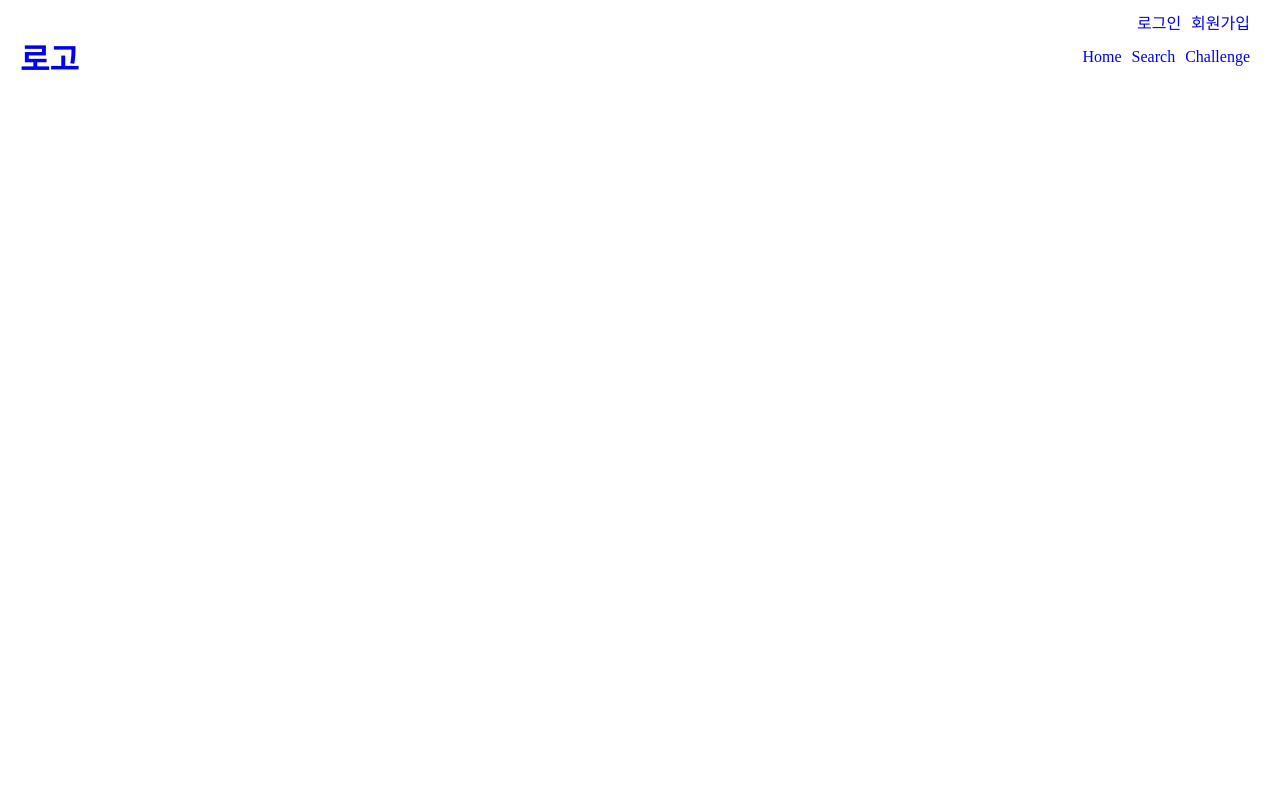
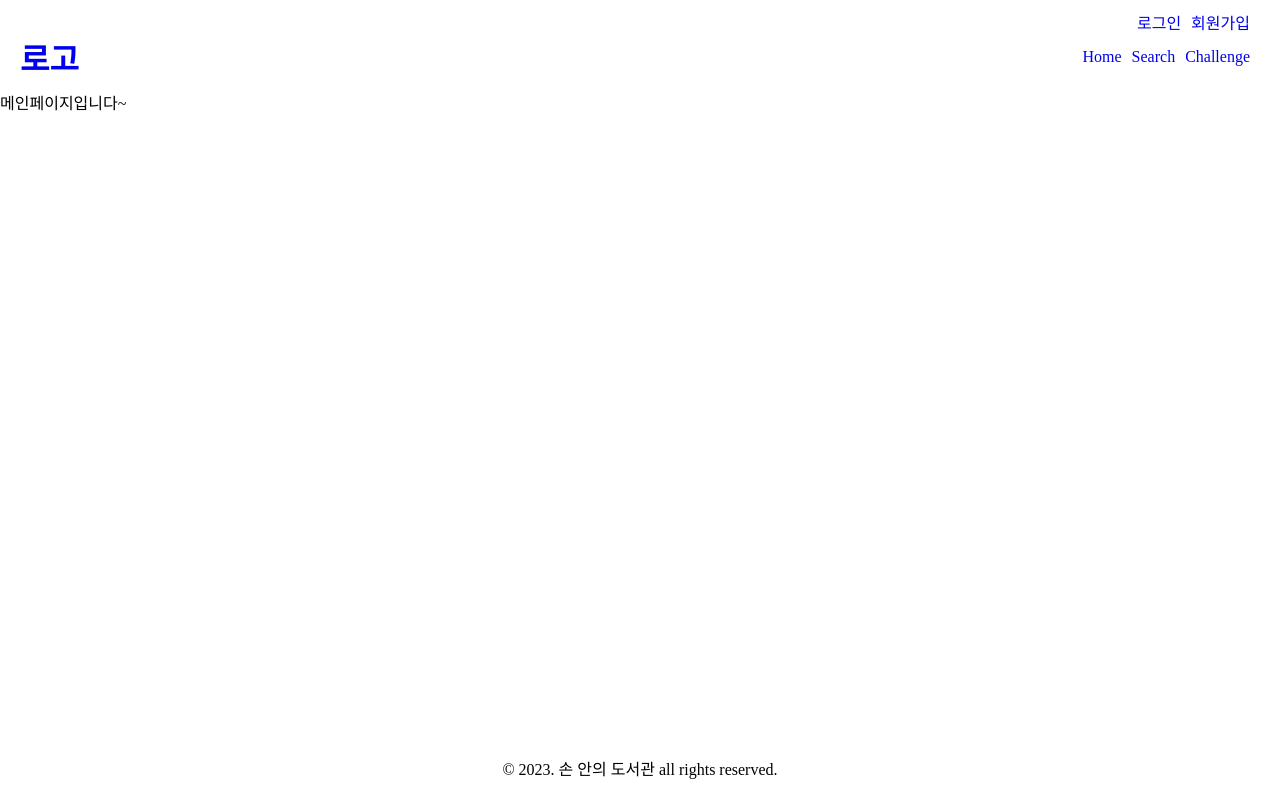
Before and after one commit to qhqo0403/sonane-book, a React (Create React App) app in the folder project/: page / in a window 1280 px wide. Built offline with nearby package versions, Linux system fonts and the light colour scheme.

Commit message:
[Feat] #12 Add Footer
Footer.js와 Root.css에 footer 관련 코드 추가

추가 수정 사항
1. MainNavigation -> Header로 파일명 수정 및 해당 코드 수정

```diff
--- /dev/null
+++ b/project/src/components/Footer.js
@@ -0,0 +1,11 @@
+import "./Root.css";
+
+const Footer = () => {
+  return (
+    <footer>
+      <p>&copy; 2023. 손 안의 도서관 all rights reserved.</p>
+    </footer>
+  );
+};
+
+export default Footer;
--- a/project/src/components/MainNavigation.js
+++ b/project/src/components/Header.js
@@ -3,7 +3,7 @@ import { NavLink, Link } from "react-router-dom";
 
 import "./Root.css";
 
-const MainNavigation = () => {
+const Header = () => {
   const [isLoggedIn, setIsLoggedIn] = useState(false);
 
   return (
@@ -50,4 +50,4 @@ const MainNavigation = () => {
   );
 };
 
-export default MainNavigation;
+export default Header;
--- a/project/src/components/Root.css
+++ b/project/src/components/Root.css
@@ -29,3 +29,9 @@ nav > ul {
 nav > ul > li {
   margin-right: 10px;
 }
+footer {
+  position: absolute;
+  left: 50%;
+  bottom: 20px;
+  transform: translateX(-50%);
+}
--- a/project/src/pages/Home.js
+++ b/project/src/pages/Home.js
@@ -1,9 +1,5 @@
-import { Outlet } from "react-router-dom";
-
 const Homepage = () => {
-  return (
-    <Outlet />
-  )
-}
+  return <div>메인페이지입니다~</div>;
+};
 
 export default Homepage;
--- a/project/src/pages/Root.js
+++ b/project/src/pages/Root.js
@@ -1,13 +1,15 @@
 import { Outlet } from "react-router-dom";
-import MainNavigation from "../components/MainNavigation";
+import Header from "../components/Header";
+import Footer from "../components/Footer";
 
 const RootLayout = () => {
   return (
     <>
-      <MainNavigation />
+      <Header />
       <main>
         <Outlet />
       </main>
+      <Footer />
     </>
   );
 };
```
